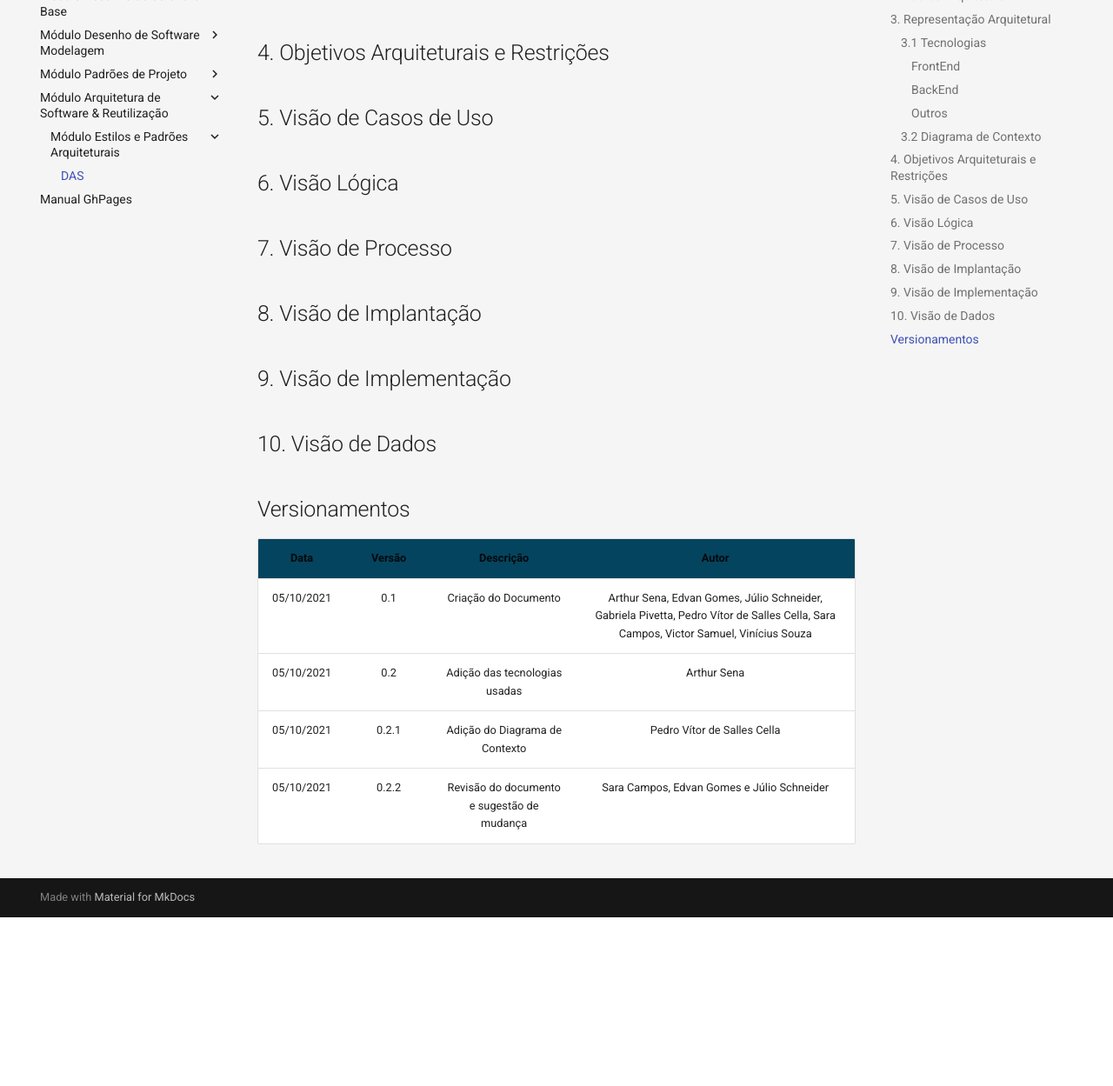
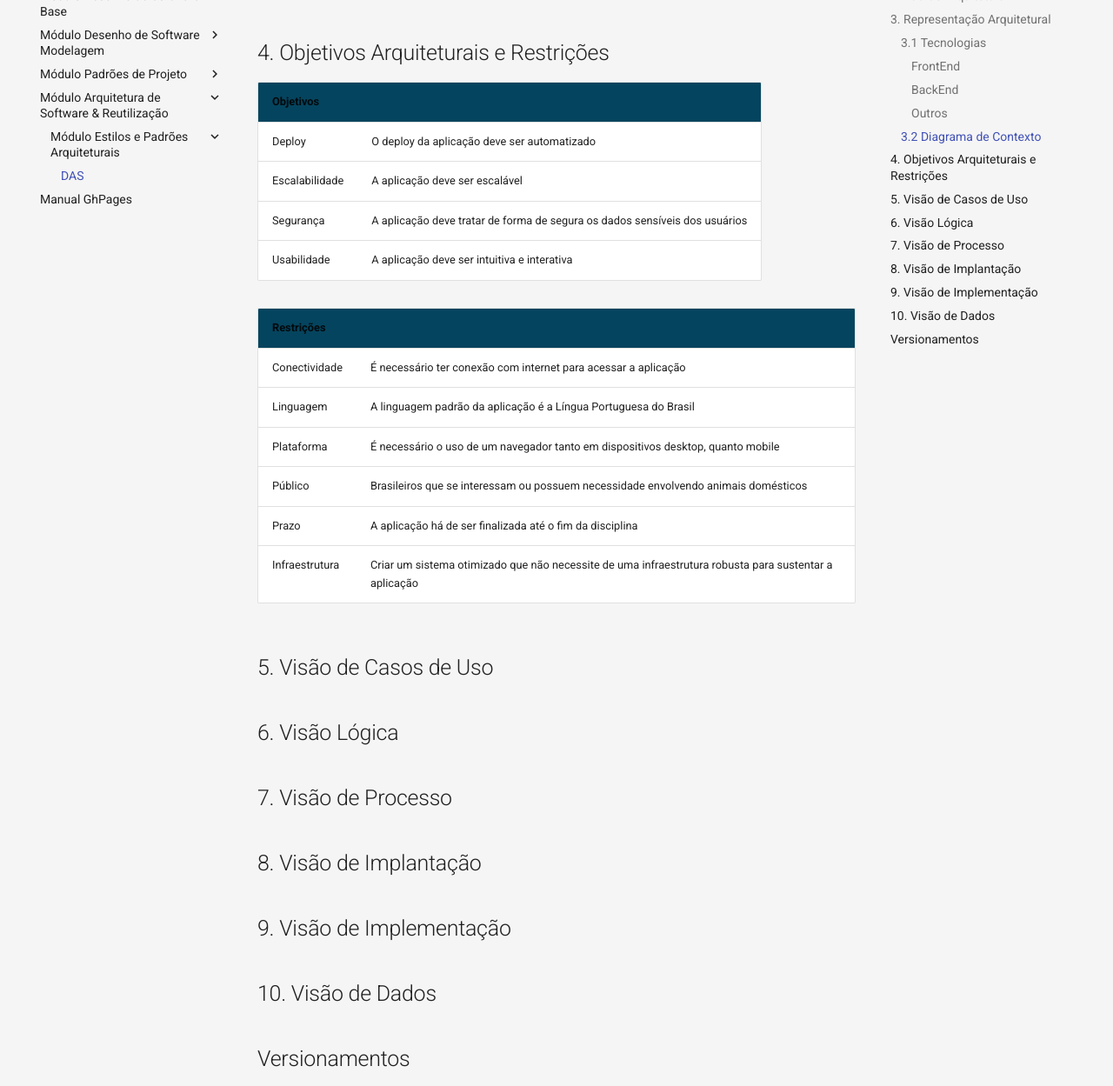
Before and after one commit to UnBArqDsw2021-1/2021.1_G3_PetStop_docs, an MkDocs documentation site: the page built from docs/arquitetura/das.md, in a window 1280 px wide and 1400 px high, scrolled down 1467 px, cut to the strip 151-1400 px from the top of the window. Shown: the whole strip at 87% size. Built offline with MkDocs 1.6.1 and Material for MkDocs 9.7.7, drawn with Linux system fonts in a browser that asks for light colours; before the commit the page ends 2673 px from its top, so only the background shows below that; some of the changed text lies outside the part shown.

Commit message:
Adding architectural objectives and constraints
Co-authored-by: thiagomesUNB <thiago.luiz20000@gmail.com>
Co-authored-by: Gabriela Pivetta <gpivetta99@gmail.com>

```diff
--- a/docs/arquitetura/das.md
+++ b/docs/arquitetura/das.md
@@ -50,6 +50,22 @@
 
 ## 4. Objetivos Arquiteturais e Restrições
 
+| Objetivos | |
+| :--- | --- |
+| Deploy | O deploy da aplicação deve ser automatizado |
+| Escalabilidade | A aplicação deve ser escalável |
+| Segurança | A aplicação deve tratar de forma de segura os dados sensíveis dos usuários |
+| Usabilidade | A aplicação deve ser intuitiva e interativa |
+
+| Restrições | |
+| :--- | --- |
+| Conectividade | É necessário ter conexão com internet para acessar a aplicação |
+| Linguagem | A linguagem padrão da aplicação é a Língua Portuguesa do Brasil |
+| Plataforma | É necessário o uso de um navegador tanto em dispositivos desktop, quanto mobile |
+| Público | Brasileiros que se interessam ou possuem necessidade envolvendo animais domésticos |
+| Prazo | A aplicação há de ser finalizada até o fim da disciplina |
+| Infraestrutura | Criar um sistema otimizado que não necessite de uma infraestrutura robusta para sustentar a aplicação |
+
 ## 5. Visão de Casos de Uso
 
 ## 6. Visão Lógica
@@ -80,3 +96,4 @@
 | 05/10/2021 |  0.2   | Adição das tecnologias usadas | Arthur Sena |
 | 05/10/2021 |  0.2.1   | Adição do Diagrama de Contexto | Pedro Vítor de Salles Cella |
 | 05/10/2021 | 0.2.2 | Revisão do documento e sugestão de mudança | Sara Campos, Edvan Gomes e Júlio Schneider |
+| 06/10/2021 | 0.3 | Adição dos Objetivos Arquiteturais e Restrições | Gabriela Pivetta, Paulo Gonçalves, Thiago Luiz |
```
